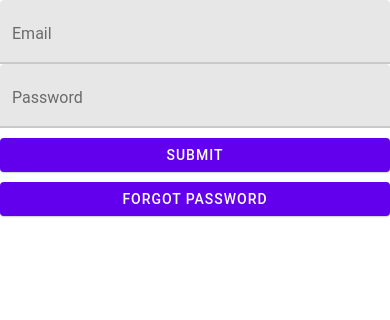
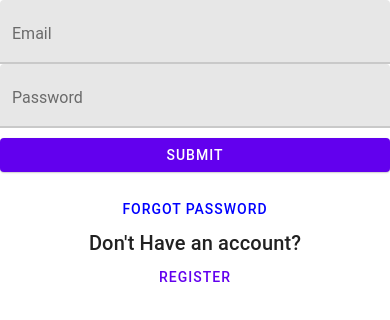
Before and after one commit to metlapp/community-dashboard, a React Native app: screen / in a window 390 px wide. Shown: the top 320 px of the page. Built offline with nearby package versions, Linux system fonts and the light colour scheme.

Commit message:
Added register and forgot password to login screen

```diff
--- a/screens/LoginScreen.js
+++ b/screens/LoginScreen.js
@@ -1,6 +1,6 @@
 import React from "react";
 import { StyleSheet, Text, View } from "react-native";
-import { TextInput, HelperText, Button } from "react-native-paper";
+import { TextInput, HelperText, Button, Title } from "react-native-paper";
 
 export default function LoginScreen() {
   var email = "";
@@ -20,14 +20,20 @@ export default function LoginScreen() {
         </Button>
 
         <Button
-          style={styles.button}
-          mode="contained"
+          style={styles.forgotButton}
+          color="blue"
           onPress={() => {
             console.log("Press");
           }}
         >
           Forgot Password
         </Button>
+      </View>
+
+      <View>
+        <Title style={styles.registerContainer}>Don't Have an account?</Title>
+
+        <Button>Register</Button>
       </View>
     </View>
   );
@@ -46,8 +52,12 @@ const styles = StyleSheet.create({
     justifyContent: "center",
   },
   forgotButton: {
+    marginTop: 20,
     flexDirection: "row",
     justifyContent: "center",
-    width: "70%",
+  },
+  registerContainer: {
+    justifyContent: "center",
+    textAlign: "center",
   },
 });
```
